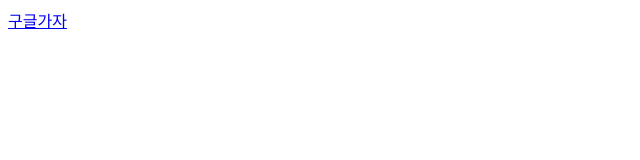
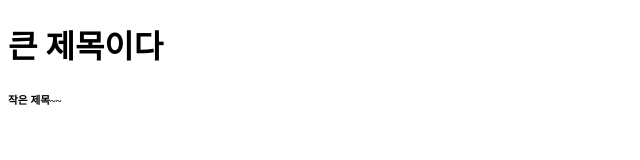
Before and after one commit to pixelotheme/kakao-clone-two, a plain HTML site: page index.html in a window 1280 px wide. Shown: the whole page, without its empty margins (0-640 px from the left). Drawn offline with Linux system fonts and the light colour scheme.

Commit message:
첫 html 문서~

```diff
--- a/index.html
+++ b/index.html
@@ -1 +1,10 @@
-<a href="http://google.com" target="_blank">구글가자</a>
+<!DOCTYPE html>
+<html>
+  <head>
+    <title>이게 내 제목이다</title>
+  </head>
+  <body>
+    <h1>큰 제목이다</h1>
+    <h6>작은 제목~~</h6>
+  </body>
+</html>
```
